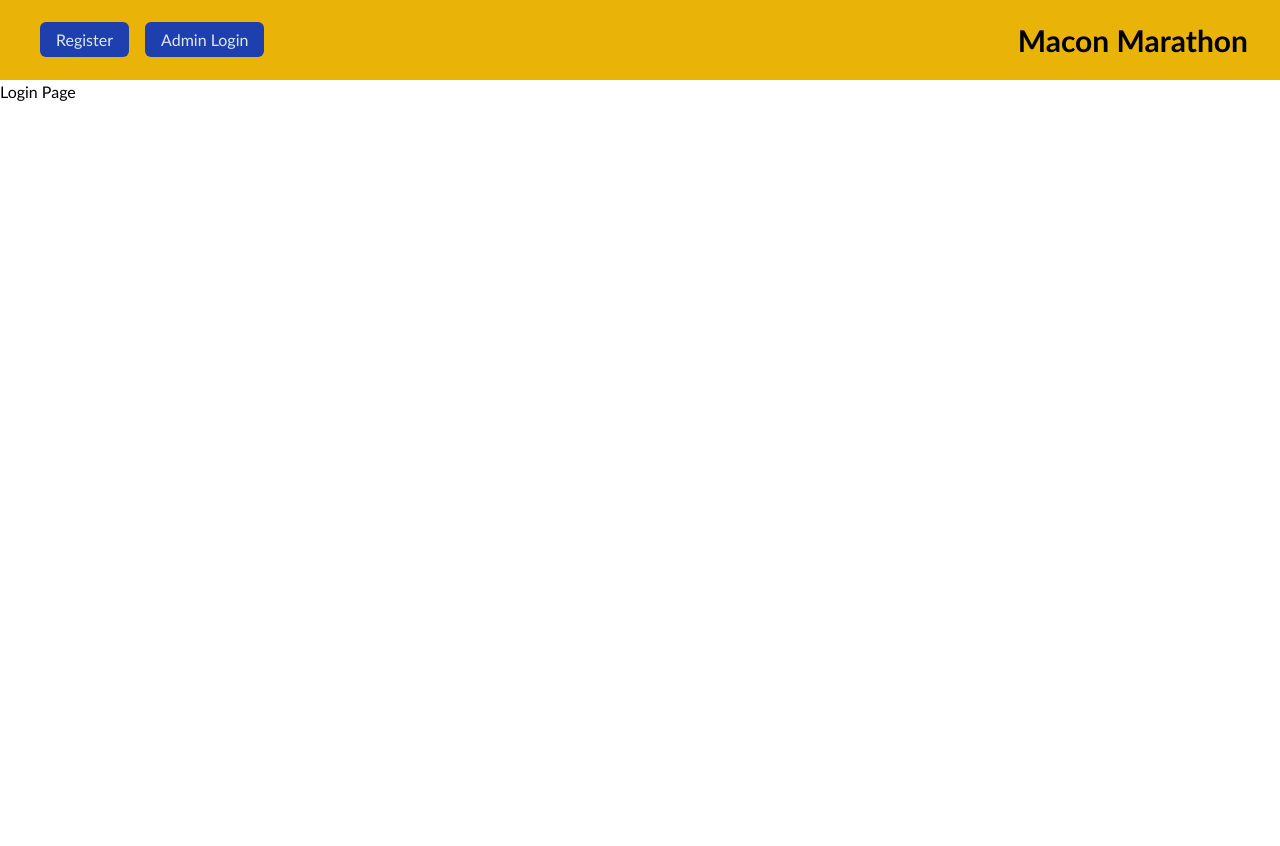
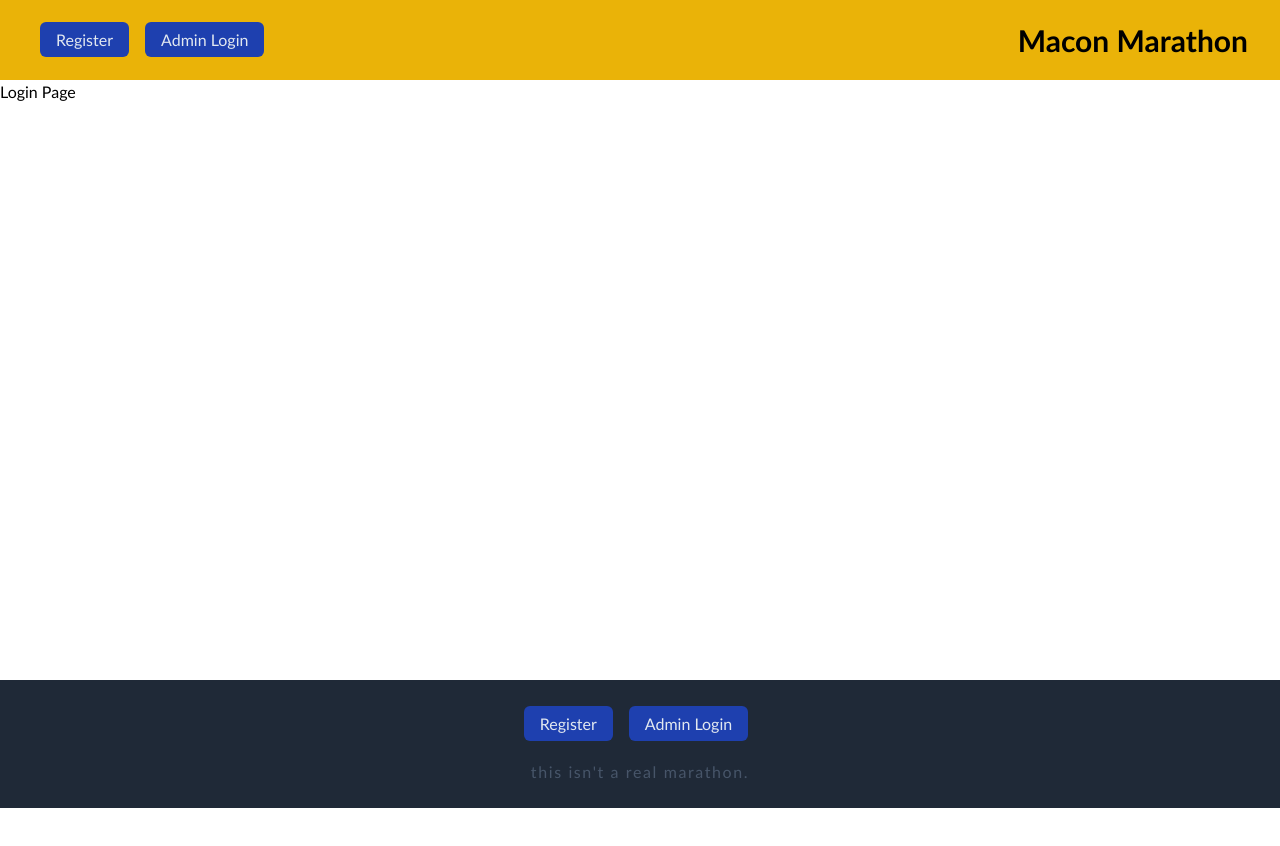
Before and after one commit to joelyles/race-registration-app, a React (Vite) app: page /login in a window 1280 px wide. Shown: the top 846 px of the page. Before the commit the page ends 800 px from the top, so only its background shows below. Built offline with nearby package versions, Linux system fonts and the light colour scheme.

Commit message:
added footer to login and sign up pages and adjusted style for page size

```diff
--- a/src/layouts/Layout.jsx
+++ b/src/layouts/Layout.jsx
@@ -1,11 +1,15 @@
 import Navigation from "../components/Navigation";
 import { Outlet } from "react-router-dom";
+import Footer from "../components/Footer";
 
 const Layout = () => {
   return (
     <>
       <Navigation />
-      <Outlet />
+      <div className="h-screen">
+        <Outlet />
+        <Footer />
+      </div>
     </>
   )
 }
--- a/src/screens/Home.jsx
+++ b/src/screens/Home.jsx
@@ -6,12 +6,12 @@ import Footer from "../components/Footer";
 const Home = () => {
   return (
     <>
-      <div className="h-screen">
+
         <Hero />
         <About />
         <Cards />
-        <Footer />
-      </div>
+
+
     </>
   )
 }
--- a/src/screens/Login.jsx
+++ b/src/screens/Login.jsx
@@ -1,8 +1,10 @@
 const Login = () => {
   return (
-    <div>
-      <h2>Login Page</h2>
-    </div>
+    <>
+      <div className="h-3/4">
+        <h2>Login Page</h2>
+      </div>
+    </>
   )
 }
 
--- a/src/screens/Register.jsx
+++ b/src/screens/Register.jsx
@@ -1,7 +1,9 @@
 const Register = () => {
   return (
     <>
-      <h2>Sign Up Page</h2>
+      <div className="h-3/4">
+        <h2>Sign Up Page</h2>
+      </div>
     </>
   )
 }
```
